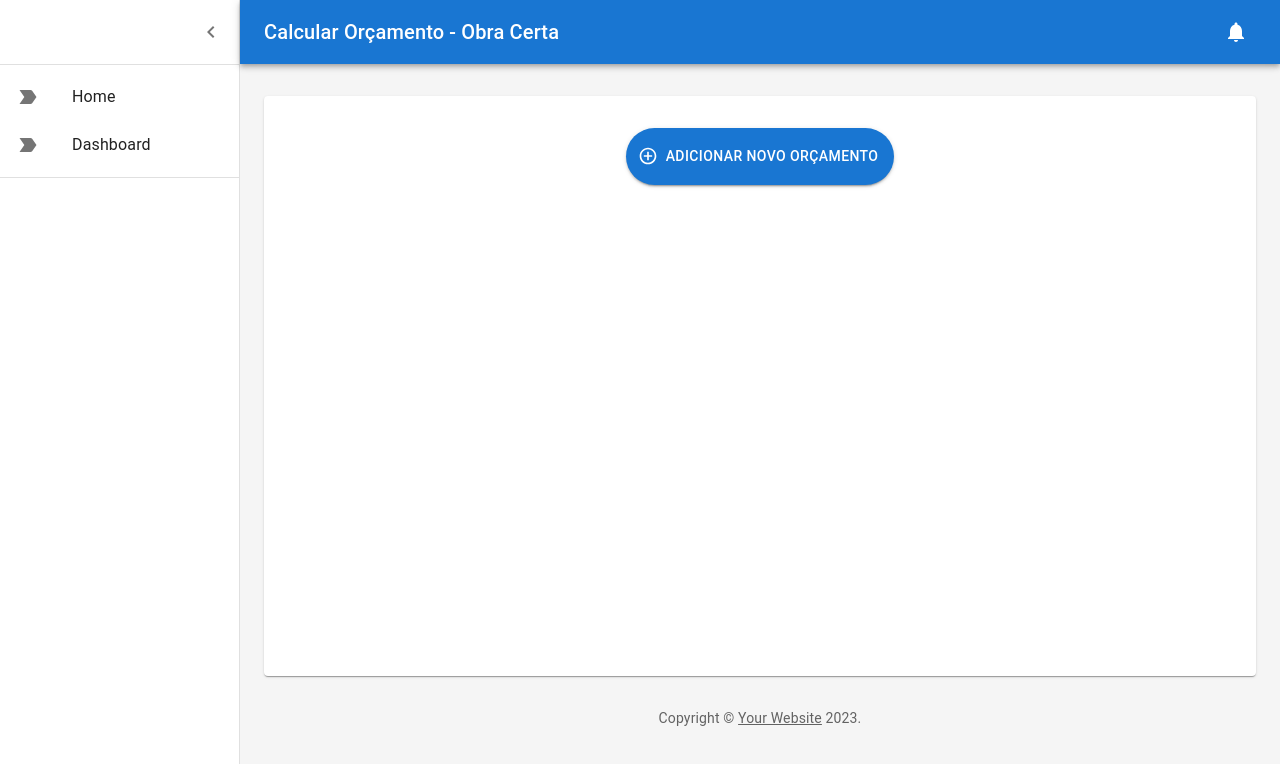
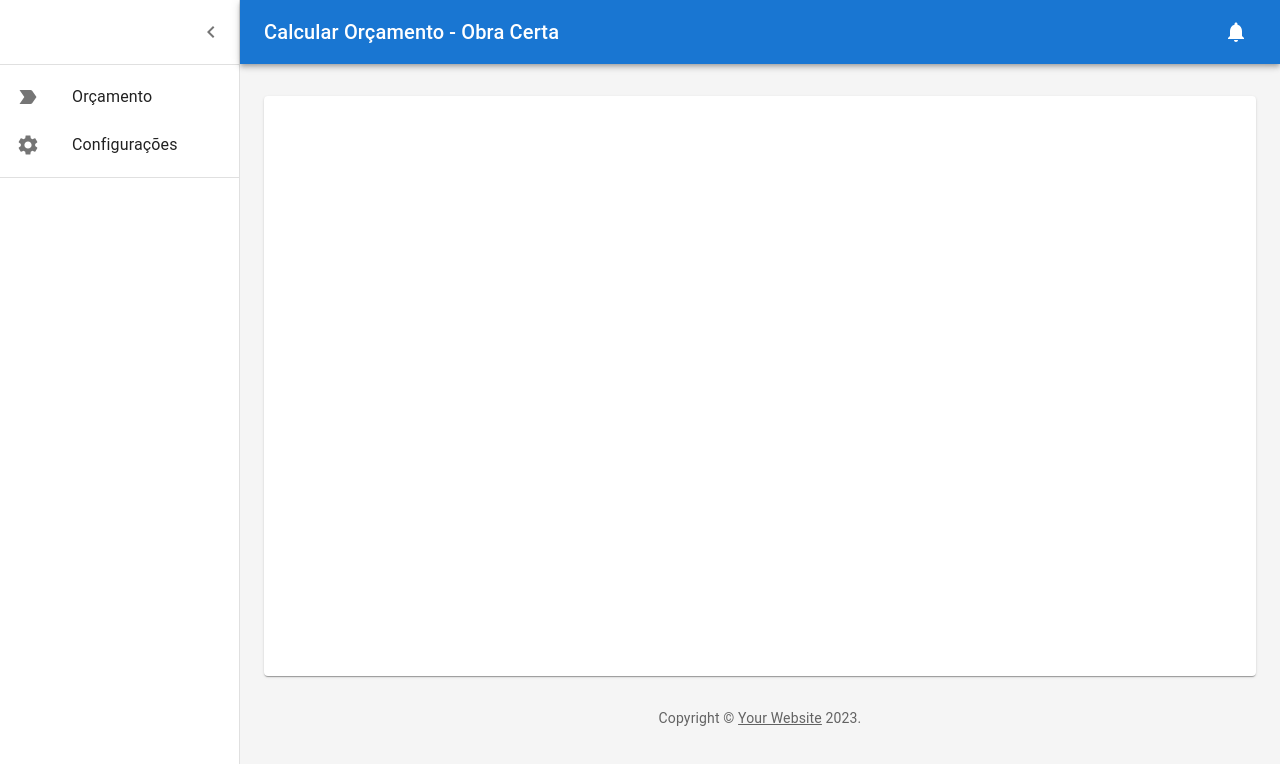
Before and after one commit to samuelcostab/construction-calculator, a React (Create React App) app: page / in a window 1280 px wide. Shown: the top 764 px of the page. Built offline with nearby package versions, Linux system fonts and the light colour scheme.

Commit message:
feat: adding the settings option on Sidebar

```diff
--- a/src/components/Dashboard.js
+++ b/src/components/Dashboard.js
@@ -19,7 +19,7 @@ import MuiAppBar from "@mui/material/AppBar";
 import MenuIcon from "@mui/icons-material/Menu";
 import ChevronLeftIcon from "@mui/icons-material/ChevronLeft";
 import NotificationsIcon from "@mui/icons-material/Notifications";
-import { mainListItems, secondaryListItems } from "./ListItems";
+import SideBarListItems from "./ListItems";
 import Popup from "./Popup/Popup";
 import SummaryList from "./SummaryList/SummaryList"
 import textResources from "../resources/dashBoardTextResouces.json"
@@ -93,9 +93,15 @@ const mdTheme = createTheme();
 function DashboardContent() {
   const [open, setOpen] = React.useState(true);
   const [measurementData, setMeasurementData] = useState([]);
+  const [sidebarOption, setSideBarOption] = useState('Dashboard');
   const toggleDrawer = () => {
     setOpen(!open);
   };
+
+  const handleSelectOption = (e) => {
+    setSideBarOption(e.target.outerText)
+
+  }
 
   const handleInputSubmit = (e, newMeasurementData) => {
     e.preventDefault();
@@ -154,9 +160,8 @@ function DashboardContent() {
           </Toolbar>
           <Divider />
           <List key="menu-list" component="nav">
-            {mainListItems()}
+            <SideBarListItems handleSelectOption={handleSelectOption}/>
             <Divider sx={{ my: 1 }} />
-            {secondaryListItems}
           </List>
         </Drawer>
         <Box
@@ -185,7 +190,8 @@ function DashboardContent() {
                   }}
                 >
                   {measurementData.length ? <SummaryList list={measurementData} title={textResources.budgetLaje} /> : null}
-                  <Popup onHandleCalcSubmit={handleInputSubmit}/>
+                  {sidebarOption === 'Orçamento' ? <Popup onHandleCalcSubmit={handleInputSubmit}/> : null}
+                  {sidebarOption === 'Configurações' ? <h3 onHandleCalcSubmit={handleInputSubmit}>furmulario de settings </h3> : null}
                 </Paper>
               </Grid>
             </Grid>
--- a/src/components/ListItems.js
+++ b/src/components/ListItems.js
@@ -4,6 +4,7 @@ import ListItemIcon from '@mui/material/ListItemIcon';
 import ListItemText from '@mui/material/ListItemText';
 //import ListSubheader from '@mui/material/ListSubheader';
 import LabelImportantIcon from '@mui/icons-material/LabelImportant';
+import SettingsIcon from '@mui/icons-material/Settings';
 //import ShoppingCartIcon from '@mui/icons-material/ShoppingCart';
 //import PeopleIcon from '@mui/icons-material/People';
 //import BarChartIcon from '@mui/icons-material/BarChart';
@@ -11,46 +12,22 @@ import LabelImportantIcon from '@mui/icons-material/LabelImportant';
 //import AssignmentIcon from '@mui/icons-material/Assignment';
 
 
-export const mainListItems = () => {
-  const items = [{ name: "Home" }, { name: "Dashboard" }];
-  return items.map((item, index) => {
+export default function sideBarListItems({handleSelectOption}) {
+  const items = [
+    { name: "Orçamento", icon: function (){ return <LabelImportantIcon /> } },
+    { name: "Configurações", icon: function (){ return <SettingsIcon /> }}
+  ];
+
   return (
+    items.map((item, index) =>
       <React.Fragment key={index}>
-          <ListItemButton>
+            <ListItemButton onClick={handleSelectOption}>
               <ListItemIcon>
-              <LabelImportantIcon />
+               {item.icon()}
               </ListItemIcon>
               <ListItemText primary={item.name} />
             </ListItemButton>
           </React.Fragment>
+    )
   );
-
-  });
 }
-
-export const secondaryListItems = [] //(
-  /* <React.Fragment>
-    <ListSubheader component="div" inset>
-      Saved reports
-    </ListSubheader>
-    <ListItemButton>
-      <ListItemIcon>
-        <AssignmentIcon />
-      </ListItemIcon>
-      <ListItemText primary="Current month" />
-    </ListItemButton>
-    <ListItemButton>
-      <ListItemIcon>
-        <AssignmentIcon />
-      </ListItemIcon>
-      <ListItemText primary="Last quarter" />
-    </ListItemButton>
-    <ListItemButton>
-      <ListItemIcon>
-        <AssignmentIcon />
-      </ListItemIcon>
-      <ListItemText primary="Year-end sale" />
-    </ListItemButton>
-  </React.Fragment>
-  */
-//);
--- a/src/context/PopupInputsDataProcessor.js
+++ b/src/context/PopupInputsDataProcessor.js
@@ -39,7 +39,6 @@ function processContraPisoDetails(inputs) {
         qtdAreia
       };
     });
-    console.log(detalhes);
     return detalhes;
 }
 
```
Lines whose indentation alone changed are shown as unchanged.
